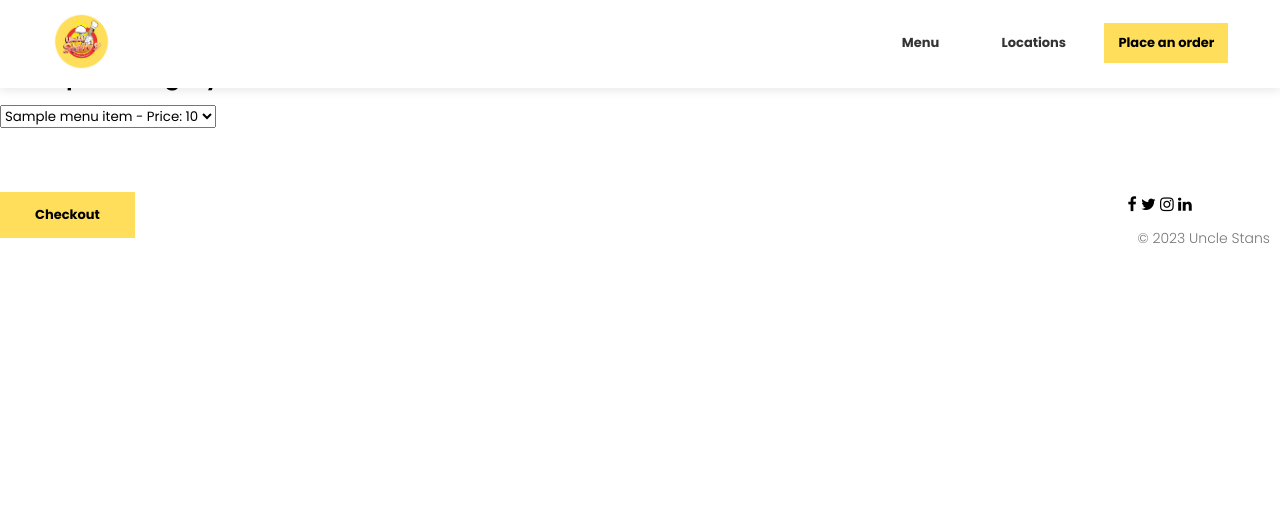
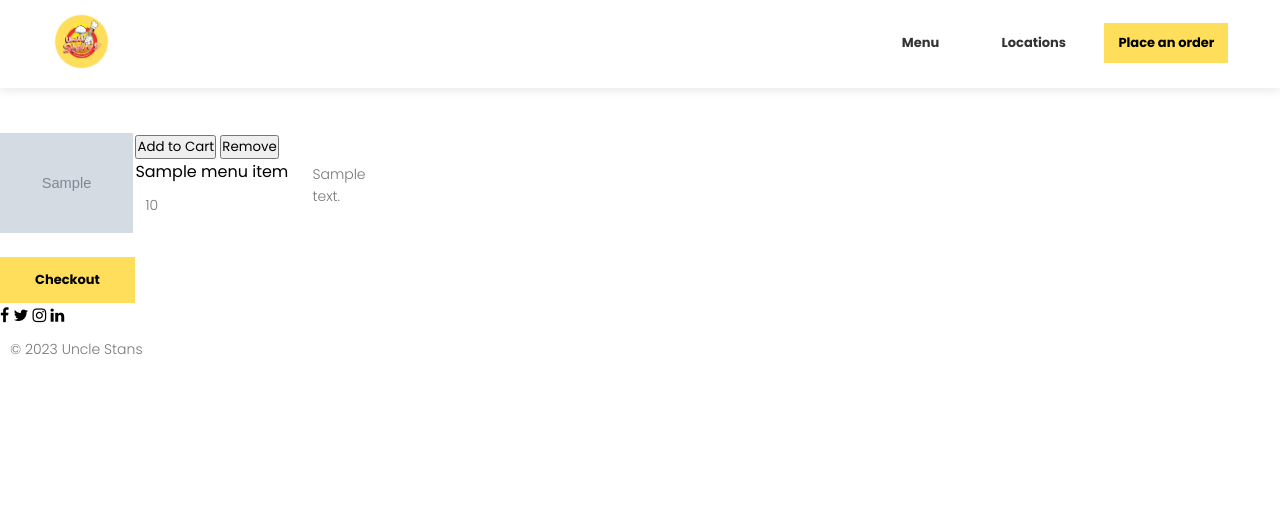
Before and after one commit to bisiAlgoRuthM/Uncle-Stans-food-ordering-website, a Django app: template unclestans/main/templates/main/test.html in a window 1280 px wide. Shown: the top 508 px of the page. Run offline with Django 4.2, Linux system fonts and the light colour scheme; the template is opened without the code that fills it: most values are stand-ins (such as "Sample title", 1, 10 or a date in 2020); grey boxes marked "Sample" are stand-in pictures.

Commit message:
add to cart feature

```diff
--- a/unclestans/main/templates/main/test.html
+++ b/unclestans/main/templates/main/test.html
@@ -3,32 +3,41 @@
 <html>
 <head>
     {% block content%}
-    <title>Menu</title>
+    <title>Cart</title>
 </head>
 <body>
-    <h1>Menu</h1>
-    {% for category, menu_items in menu_items_data.items %}
-    <h2>{{ category }}</h2>
-    <select name="category_dropdown" id="category-dropdown">
-        {% for menu_item in menu_items %}
-        <option value="{{ menu_item.pk }}">
-            <img src="{{ menu_item.image_url }}" alt="{{ menu_item.name }}" width="150" height="100">
-            {{ menu_item.name }} - Price: {{ menu_item.price }}
-        </option>
-        {% endfor %}
-    </select>
-    {% endfor %}
+    <h1>Cart</h1>
     <ul>
         <div class="row justify-content-center mt-1">
             <div class="col-md-12 col-sm-12 p-4">
-                <form method="POST" action="{% url 'index' %}" enctype="multipart/form-data">
+                <form method="POST" action="{% url 'cart' %}">
                     {% csrf_token %}
                     <div class="pt-5">
-                        <!-- Rest of the form -->
+                        {% for menu_item in menu_items %}
+                        <div class="row">
+                            <div class="col-md-2 col-sm-12">
+                                <img src="{{ menu_item.image_url }}" alt="{{ menu_item.name }}" width="150" height="100"/>
+                            </div>
+                            <div class="col-md-2 col-sm-12">
+                                <div class="d-flex flex-row">
+                                    <input type="hidden" name="item_id" value="{{ menu_item.pk }}">
+                                    <button type="submit" name="add_to_cart" class="btn btn-primary">Add to Cart</button>
+                                    <button type="submit" name="remove_from_cart" class="btn btn-danger">Remove</button>
+                                </div>
+                                <label>{{ menu_item.name }}</label>
+                                <p class="font-weight-bold pl-5">{{ menu_item.price }}</p>
+                            </div>
+                            <div class="featured-col">
+                                <p>{{ menu_item.description }}</p>
+                            </div>
+                        </div>
+                        {% endfor %}
                     </div>
                     <button class="hero-btn">Checkout</button>
                 </form>
             </div>
+        </div>
+    </ul>
+    {% endblock %}
 </body>
-{% endblock %}
 </html>
--- a/unclestans/unclestans/urls.py
+++ b/unclestans/unclestans/urls.py
@@ -28,6 +28,7 @@
     path('order/', Order.as_view(), name='order'),
     path('entree/', Entree.as_view(), name='entree'),
     path('upload/', upload_view, name='upload_view'),
+    path('add_cart', AddToCartV)
     path('cart/', cart_view, name='cart'),
     path('update/<int:item_id>/', update_view, name='update_view'),
     path('item/<int:item_id>/', menu_item_detail, name='menu_item_detail'),
```
Also changed, not shown: unclestans/main/templates/main/Order.html (+10 -15 lines), unclestans/main/templates/main/cart.html (+22 -1 lines), unclestans/main/views.py (+49 -7 lines).
